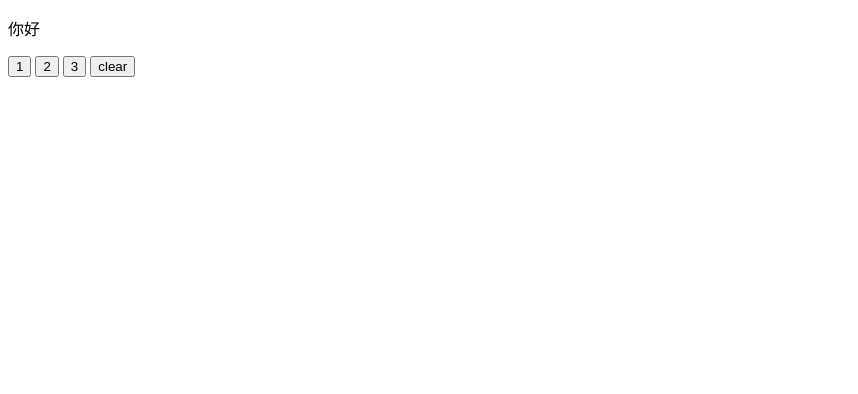
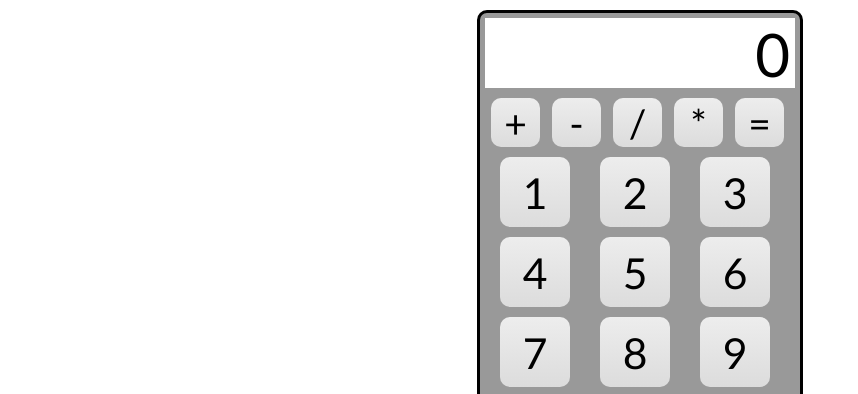
Before and after one commit to davidchiou/davidchiou.github.io, a plain HTML site: page index.html in a window 1280 px wide. Shown: the top 394 px of the page, without its empty margins (0-858 px from the left). Drawn offline with nearby package versions, Linux system fonts and the light colour scheme.

Commit message:
計算機

```diff
--- a/app.js
+++ b/app.js
@@ -1,27 +1,49 @@
-$(function () { //$延緩執行
-
-
-	var currentText = '';
-
-	$('#btn1').on('click',function() { //when click 執行function()
-		//alert('hello jquery');
-		//$('#message').text('吃午餐');
-		//$('#message').addClass('green');
-		currentText = currentText + '1';
-		render();
-	})
-
-	$('#btn2').on('click',function() { //when click 執行function()
-		currentText = currentText + '2';
-		render();
-	})
-
-	$('#btnclear').on('click',function() { //when click 執行function()
-		currentText = '';
-		render();
-	})
-
-	function render(){
-		$('#message').text(currentText);
-	}
+$(document).ready(function(){
+	var testNumLength = function(number) {
+        if (number.length > 9) {
+            totaldiv.text(number.substr(number.length-9,9));
+            if (number.length > 15) {
+                number = "";
+                totaldiv.text("Err");
+            }
+        }
+    };
+	var number = "";
+    var newnumber = "";
+    var operator = "";
+    var totaldiv = $("#total");
+    totaldiv.text("0");
+    $("#numbers a").not("#clear,#clearall").click(function(){
+		number += $(this).text();
+		totaldiv.text(number);
+		testNumLength(number);
+    });
+    $("#operators a").not("#equals").click(function(){
+		operator = $(this).text();
+		newnumber = number;
+		number = "";
+		totaldiv.text("0");
+    });
+    $("#clear,#clearall").click(function(){
+		number = "";
+		totaldiv.text("0");
+		if ($(this).attr("id") === "clearall") {
+			newnumber = "";
+		}
+    });
+    $("#equals").click(function(){
+		if (operator === "+"){
+			number = (parseInt(number, 10) + parseInt(newnumber,10)).toString(10);
+		} else if (operator === "-"){
+			number = (parseInt(newnumber, 10) - parseInt(number,10)).toString(10);
+		} else if (operator === "/"){
+			number = (parseInt(newnumber, 10) / parseInt(number,10)).toString(10);
+		} else if (operator === "*"){
+			number = (parseInt(newnumber, 10) * parseInt(number,10)).toString(10);
+		}
+		totaldiv.text(number);
+		testNumLength(number);
+		number = "";
+		newnumber = "";
+    });
 });
--- a/index.html
+++ b/index.html
@@ -1,17 +1,36 @@
 <!DOCTYPE html>
-<html lang="en">
+<html>
 	<head>
-	<meta charset="UTF-8">
-	<title>Document</title>
+		<title>Calculator</title>
+		<link rel="stylesheet" href="style.css" />
 		<script src="https://code.jquery.com/jquery-1.11.2.min.js"></script>
 		<script src="app.js"></script>
-	<link rel="stylesheet" type="text/css" href="app.css">
 	</head>
 	<body>
-	<p id="message">你好</p>
-	<button id="btn1">1</button>
-	<button id="btn2">2</button>
-	<button id="btn3">3</button>
-	<button id="btnclear">clear</button>
+		<div id="calculator">
+			<div id="total">
+			</div>
+			<div id="operators">
+				<a>+</a>
+				<a>-</a>
+				<a>/</a>
+				<a>*</a>
+				<a id="equals">=</a>
+			</div>
+			<div id="numbers">
+				<a>1</a>
+				<a>2</a>
+				<a>3</a>
+				<a>4</a>
+				<a>5</a>
+				<a>6</a>
+				<a>7</a>
+				<a>8</a>
+				<a>9</a>
+				<a id="clear">C</a>
+				<a>0</a>
+				<a id="clearall">AC</a>
+			</div>
+		</div>
 	</body>
 </html>
--- /dev/null
+++ b/style.css
@@ -0,0 +1,68 @@
+body, div, a {
+    padding:0;
+    margin:0;
+    font-family:"Trebuchet MS", Arial, Helvetica, sans-serif;
+}
+
+#calculator {
+	background-color: #999;
+	width: 310px;
+	height: 460px;
+	border: 3px black solid;
+	margin: 10px auto;
+	padding: 5px;
+	border-radius: 10px;
+}
+
+#total {
+    height: 70px;
+    width: 300px;
+    margin:auto;
+    background-color:white;
+    margin-bottom: 5px;
+    text-align: right;
+    font-size: 60px;
+    padding: 0 5px;
+}
+
+#numbers, #operators {
+	margin: auto;
+}
+
+#operators a {
+	display: block;
+	width: 45px;
+	height: 45px;
+	float: left;
+	text-decoration: none;
+	color: black;
+	text-align: center;
+	font-size: 39px;
+	padding: 2px;
+	margin: 5px 6px;
+	background: -webkit-gradient(linear, left top, left bottom, from(#EDEDED), to(#DCDCDC));
+	background: -moz-linear-gradient(top, #EDEDED, #DCDCDC);
+	border-radius: 10px;
+}
+
+#numbers a {
+	display: block;
+	width: 50px;
+	height: 50px;
+	float: left;
+	text-decoration: none;
+	color: black;
+	text-align: center;
+	font-size: 32pt;
+	padding: 10px;
+	margin: 5px 15px;
+	background: -webkit-gradient(linear, left top, left bottom, from(#EDEDED), to(#DCDCDC));
+	background: -moz-linear-gradient(top, #EDEDED, #DCDCDC);
+	border-radius: 10px;
+}
+
+a:hover{
+    background: -webkit-gradient(linear, left top, left bottom, from(#DCDCDC), to(#EDEDED));
+    background: -moz-linear-gradient(top,  #DCDCDC,  #EDEDED);
+    filter: progid:DXImageTransform.Microsoft.gradient(startColorstr='#DCDCDC', endColorstr='#EDEDED');
+}
```
Lines whose indentation alone changed are shown as unchanged.
